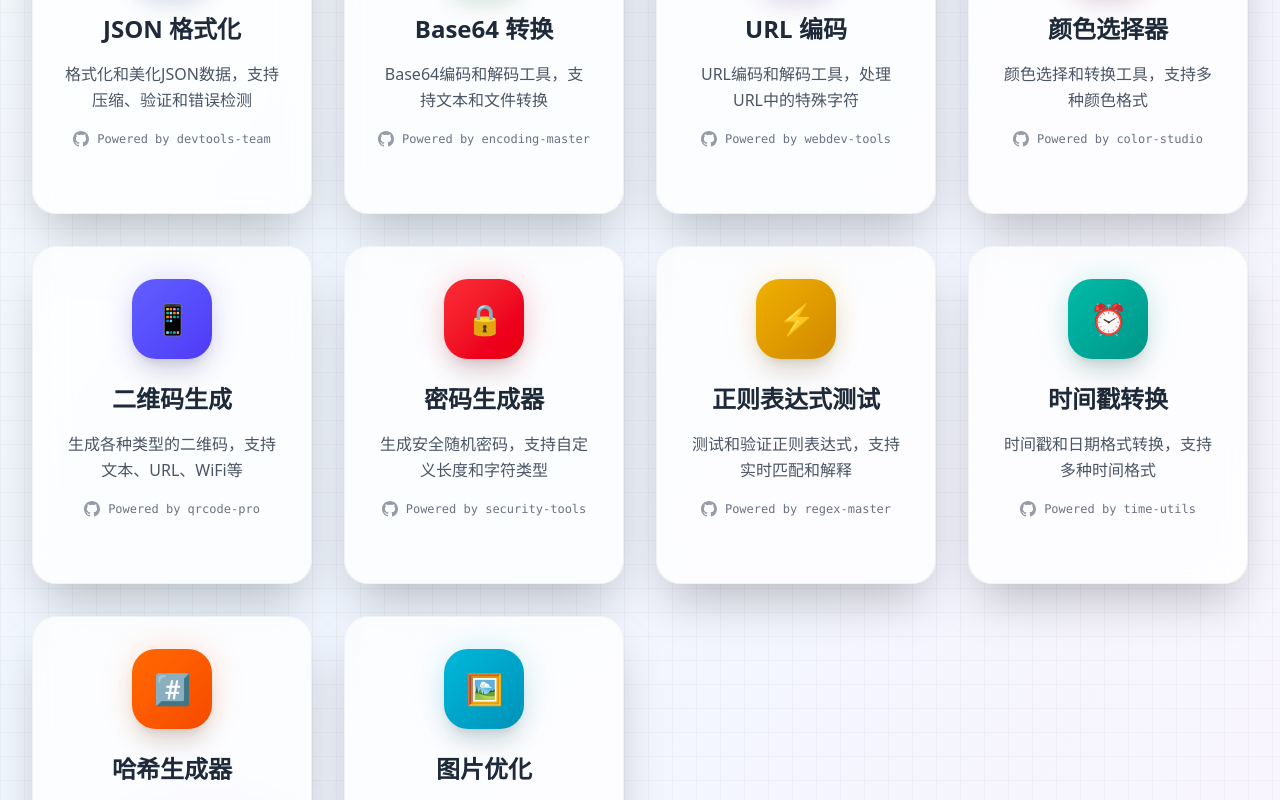
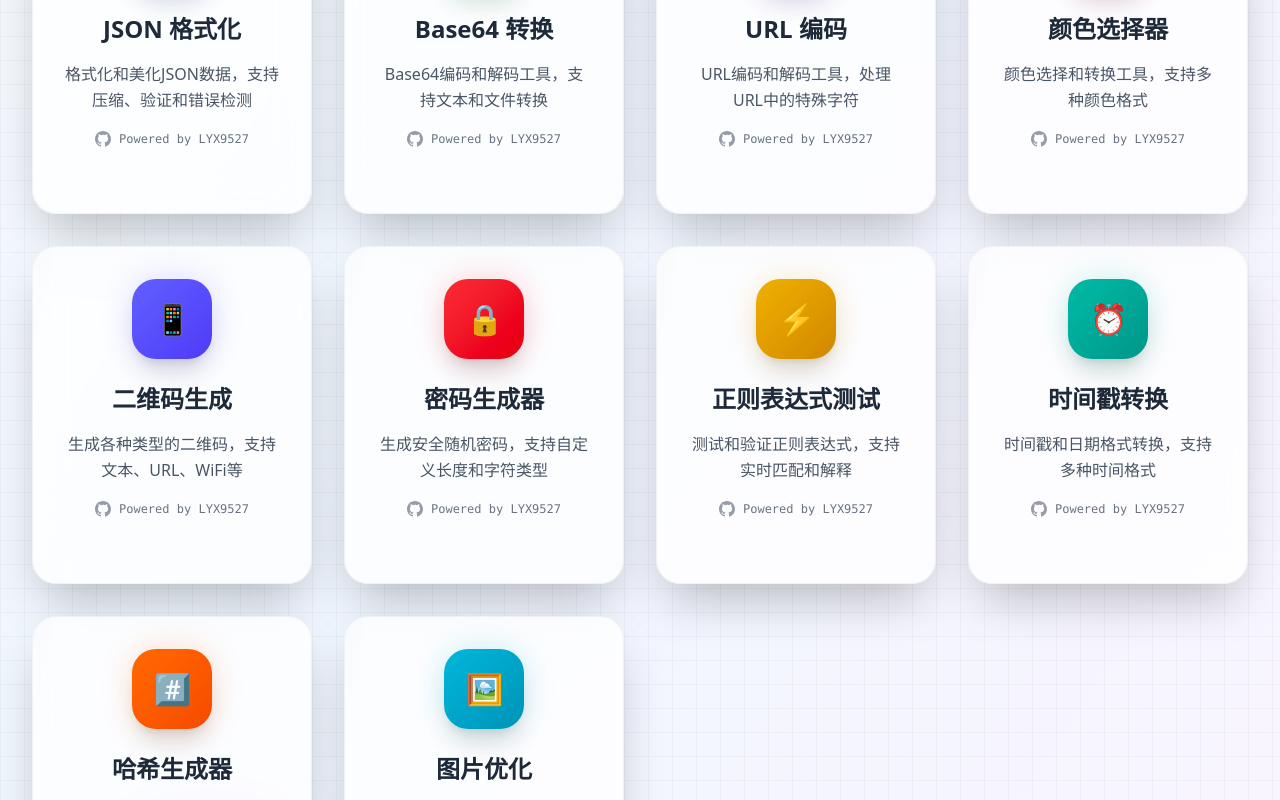
Before and after one commit to LYX9527/develop-tools, a Vue app: page / in a window 1280 px wide. Shown: the part 1060-1860 px from the top of the page. Built offline with nearby package versions, Linux system fonts and the light colour scheme.

Commit message:
chore: Update authorship metadata across all tools in `info.ts`

```diff
--- a/src/tools/base64-converter/info.ts
+++ b/src/tools/base64-converter/info.ts
@@ -6,6 +6,6 @@ export const base64ConverterInfo: ToolBaseInfo = {
     description: 'Base64编码和解码工具，支持文本和文件转换',
     tags: [ToolTags.ENCODING, ToolTags.CONVERTER],
     icon: '🔤',
-    author: 'EncodingMaster',
-    github: 'https://github.com/encoding-master'
+    author: 'LYX9527',
+    github: 'https://github.com/LYX9527'
 }
--- a/src/tools/color-picker/info.ts
+++ b/src/tools/color-picker/info.ts
@@ -6,6 +6,6 @@ export const colorPickerInfo: ToolBaseInfo = {
     description: '颜色选择和转换工具，支持多种颜色格式',
     tags: [ToolTags.DESIGN, ToolTags.UTILITY],
     icon: '🎨',
-    author: 'ColorStudio',
-    github: 'https://github.com/color-studio'
+    author: 'LYX9527',
+    github: 'https://github.com/LYX9527'
 }
--- a/src/tools/hash-generator/info.ts
+++ b/src/tools/hash-generator/info.ts
@@ -6,6 +6,6 @@ export const hashGeneratorInfo: ToolBaseInfo = {
     description: '生成MD5、SHA等哈希值，支持多种哈希算法',
     tags: [ToolTags.SECURITY, ToolTags.GENERATOR],
     icon: '#️⃣',
-    author: 'CryptoTools',
-    github: 'https://github.com/crypto-tools'
+    author: 'LYX9527',
+    github: 'https://github.com/LYX9527'
 }
--- a/src/tools/image-optimizer/info.ts
+++ b/src/tools/image-optimizer/info.ts
@@ -6,6 +6,6 @@ export const imageOptimizerInfo: ToolBaseInfo = {
     description: '压缩和优化图片，支持多种图片格式',
     tags: [ToolTags.IMAGE, ToolTags.UTILITY],
     icon: '🖼️',
-    author: 'ImagePro',
-    github: 'https://github.com/image-pro'
+    author: 'LYX9527',
+    github: 'https://github.com/LYX9527'
 }
--- a/src/tools/json-formatter/info.ts
+++ b/src/tools/json-formatter/info.ts
@@ -6,6 +6,6 @@ export const jsonFormatterInfo: ToolBaseInfo = {
     description: '格式化和美化JSON数据，支持压缩、验证和错误检测',
     tags: [ToolTags.TEXT_PROCESSING, ToolTags.UTILITY],
     icon: '{ }',
-    author: 'DevToolsTeam',
-    github: 'https://github.com/devtools-team'
+    author: 'LYX9527',
+    github: 'https://github.com/LYX9527'
 }
--- a/src/tools/password-generator/info.ts
+++ b/src/tools/password-generator/info.ts
@@ -6,6 +6,6 @@ export const passwordGeneratorInfo: ToolBaseInfo = {
     description: '生成安全随机密码，支持自定义长度和字符类型',
     tags: [ToolTags.GENERATOR, ToolTags.SECURITY],
     icon: '🔒',
-    author: 'SecurityTools',
-    github: 'https://github.com/security-tools'
+    author: 'LYX9527',
+    github: 'https://github.com/LYX9527'
 }
--- a/src/tools/qr-code-generator/info.ts
+++ b/src/tools/qr-code-generator/info.ts
@@ -6,6 +6,6 @@ export const qrCodeGeneratorInfo: ToolBaseInfo = {
     description: '生成各种类型的二维码，支持文本、URL、WiFi等',
     tags: [ToolTags.GENERATOR, ToolTags.UTILITY],
     icon: '📱',
-    author: 'QRCodePro',
-    github: 'https://github.com/qrcode-pro'
+    author: 'LYX9527',
+    github: 'https://github.com/LYX9527'
 }
--- a/src/tools/regex-tester/info.ts
+++ b/src/tools/regex-tester/info.ts
@@ -6,6 +6,6 @@ export const regexTesterInfo: ToolBaseInfo = {
     description: '测试和验证正则表达式，支持实时匹配和解释',
     tags: [ToolTags.TEXT_PROCESSING, ToolTags.UTILITY],
     icon: '⚡',
-    author: 'RegexMaster',
-    github: 'https://github.com/regex-master'
+    author: 'LYX9527',
+    github: 'https://github.com/LYX9527'
 }
--- a/src/tools/timestamp-converter/info.ts
+++ b/src/tools/timestamp-converter/info.ts
@@ -6,6 +6,6 @@ export const timestampConverterInfo: ToolBaseInfo = {
     description: '时间戳和日期格式转换，支持多种时间格式',
     tags: [ToolTags.CONVERTER, ToolTags.UTILITY],
     icon: '⏰',
-    author: 'TimeUtils',
-    github: 'https://github.com/time-utils'
+    author: 'LYX9527',
+    github: 'https://github.com/LYX9527'
 }
--- a/src/tools/url-encoder/info.ts
+++ b/src/tools/url-encoder/info.ts
@@ -6,6 +6,6 @@ export const urlEncoderInfo: ToolBaseInfo = {
     description: 'URL编码和解码工具，处理URL中的特殊字符',
     tags: [ToolTags.ENCODING, ToolTags.UTILITY],
     icon: '🔗',
-    author: 'WebDevTools',
-    github: 'https://github.com/webdev-tools'
+    author: 'LYX9527',
+    github: 'https://github.com/LYX9527'
 }
```
